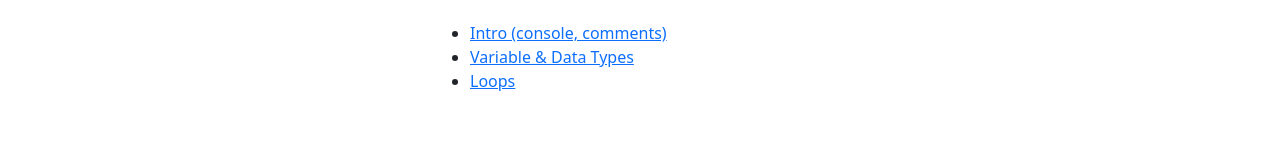
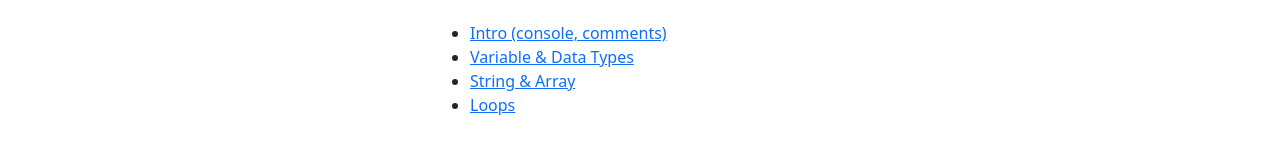
Before and after one commit to nhucodes/slides, a website: page index.html in a window 1280 px wide. Shown: the part 241-390 px from the top of the page. Drawn offline with nearby package versions, Linux system fonts and the light colour scheme.

Commit message:
readd string array

```diff
--- a/index.html
+++ b/index.html
@@ -13,6 +13,7 @@
 			<ul class="text-start">
 				<li><a href="javascript/intro.html">Intro (console, comments)</a></li>
 				<li><a href="javascript/variables_data_types.html">Variable & Data Types</a></li>
+				<li><a href="javascript/string_array.html">String & Array</a></li>
 				<li><a href="javascript/loops.html">Loops</a></li>
 			</ul>
 		</section>
```
